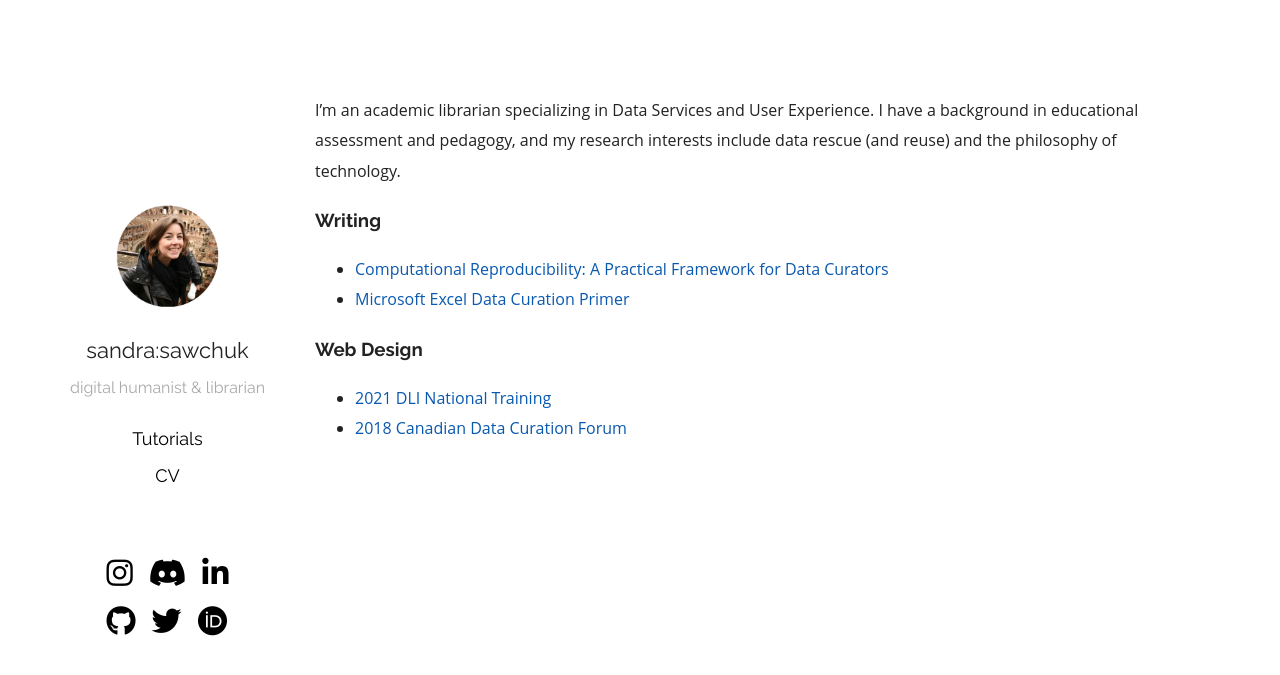
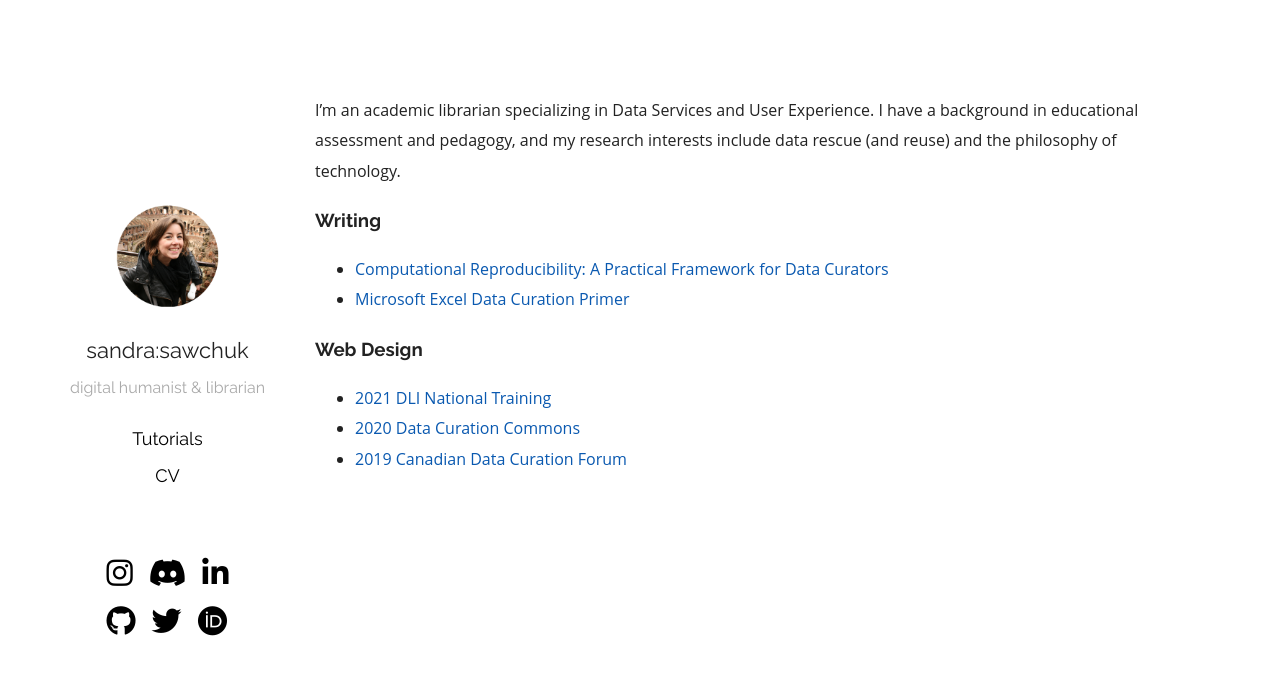
Before and after one commit to mediagestalt/mediagestalt.github.io, a Jekyll site: the page built from index.md, in a window 1280 px wide. Shown: the top 675 px of the page. Built offline with Jekyll 4.4.1, drawn with Linux system fonts in a browser that asks for light colours; nearby versions of some CDN libraries.

Commit message:
updating index

```diff
--- a/index.md
+++ b/index.md
@@ -18,4 +18,5 @@ I'm passionate about Canadian politics and discourse. My [masters thesis](http:/
 ### Web Design
 
 - [2021 DLI National Training](https://dli-training.github.io)
-- [2018 Canadian Data Curation Forum](https://data-curation.github.io)
+- [2020 Data Curation Commons](https://portage-ceg.github.io)
+- [2019 Canadian Data Curation Forum](https://data-curation.github.io)
```
